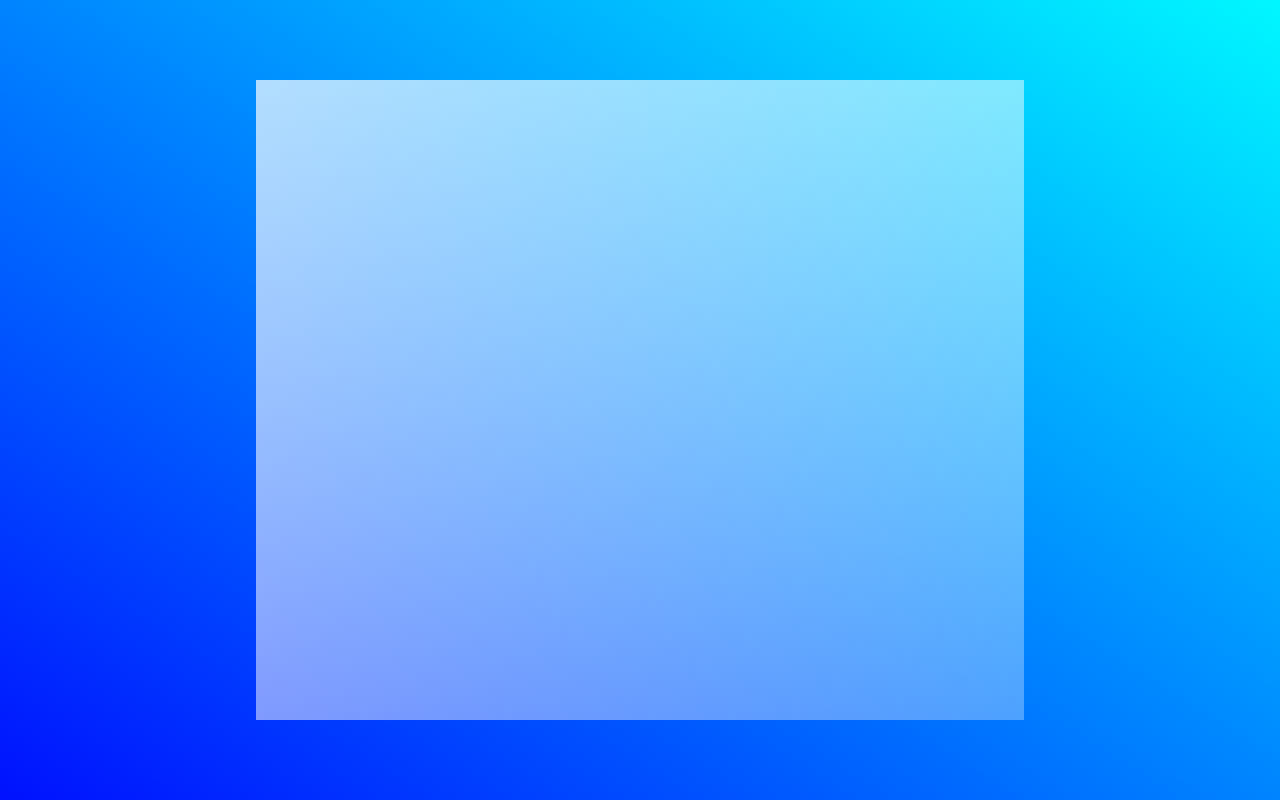
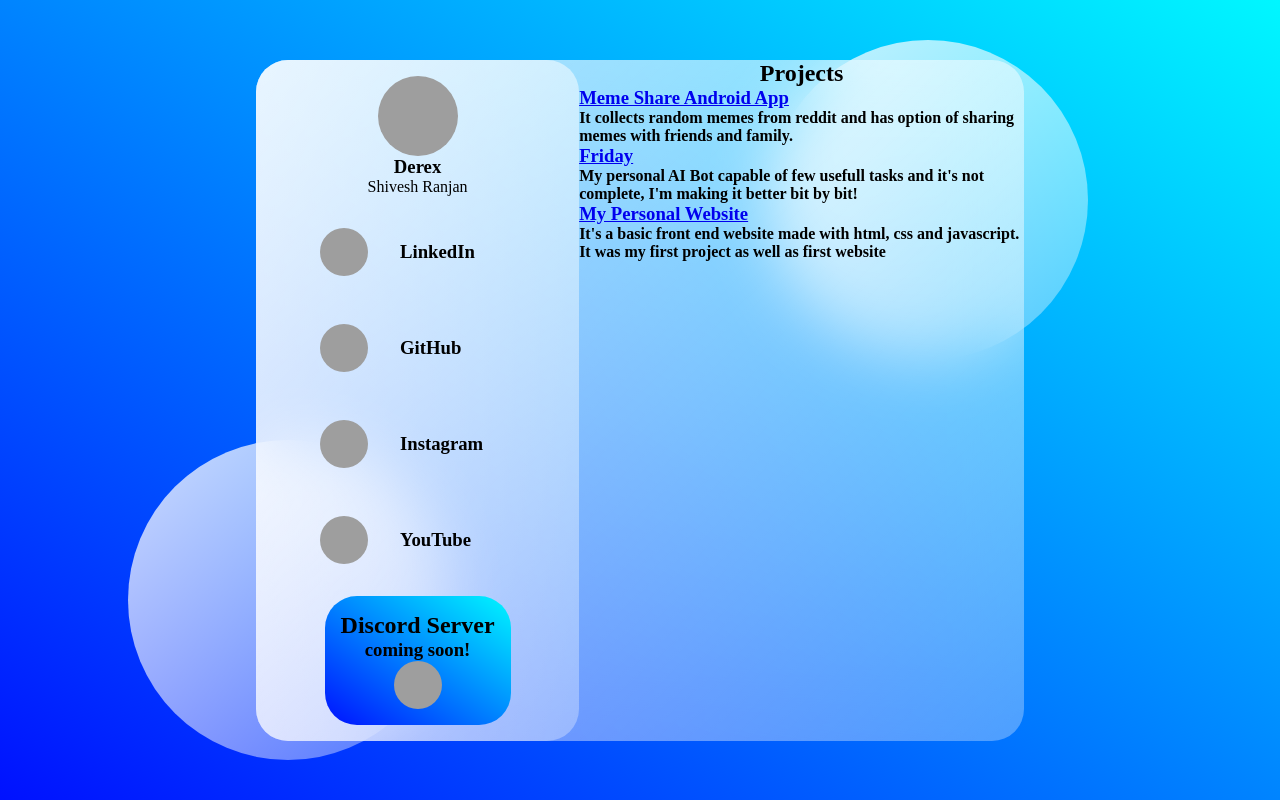
Before and after one commit to shivesh-ranjan/glass-website, a plain HTML site: page index.html in a window 1280 px wide. Drawn offline with Linux system fonts and the light colour scheme; grey boxes are pictures that could not be loaded.

Commit message:
second commit

```diff
--- a/css/styles.css
+++ b/css/styles.css
@@ -17,4 +17,77 @@ main{
     min-height: 80vh;
     width: 60%;
     background: linear-gradient(to right bottom, rgba(255,255,255,0.7), rgba(255,255,255,0.3));
+    border-radius: 2rem;
+    z-index:3;
+    backdrop-filter: blur(2rem);
+    display: flex;
 }
+.circle1,
+.circle2 {
+    background: white;
+    background: linear-gradient(
+        to right bottom,
+        rgba(255,255,255,0.8),
+        rgba(255,255,255,0.3)
+    );
+    height: 20rem;
+    width: 20rem;
+    position: absolute;
+    z-index:2;
+    border-radius: 50%;
+}
+.circle1{
+    bottom:5%;
+    left:10%;
+}
+.circle2{
+    top: 5%;
+    right:15%;
+}
+.dashboard{
+    flex: 1;
+    display: flex;
+    flex-direction: column;
+    align-items: center;
+    justify-content: space-evenly;
+    text-align: center;
+    background: linear-gradient(to right bottom, rgba(255,255,255,0.7), rgba(255,255,255,0.3));
+    border-radius: 2rem;
+    padding: 1rem;
+}
+.user img{
+    height: 5rem;
+    width:5rem;
+    border-radius: 50%;
+}
+.link img, .pro img{
+    height:3rem;
+    width:3rem;
+    border-radius: 50%;
+}
+.projects{
+    flex:2;
+    display:flex;
+    flex-direction: column;
+    align-items: center;
+}
+.link{
+    display:flex;
+    margin: 1rem 0rem;
+    padding: 1rem 3rem;
+    align-items: center;
+}
+.link h3{
+    padding: 0rem 2rem;
+}
+.pro{
+    background: linear-gradient(to right top, rgb(0, 17, 255), rgb(0, 247, 255));
+    flex: 1;
+    display: flex;
+    flex-direction: column;
+    align-items: center;
+    justify-content: space-evenly;
+    text-align: center;
+    border-radius: 2rem;
+    padding: 1rem;
+}
--- a/index.html
+++ b/index.html
@@ -9,7 +9,51 @@
     <body>
         <main>
             <section class="glass">
-
+                <div class="dashboard">
+                    <div class="user">
+                        <img src="https://raw.githubusercontent.com/shivesh-ranjan/personal-website/main/img/me.jpg" alt="pic">
+                        <h3>Derex</h3>
+                        <p>Shivesh Ranjan</p>
+                    </div>
+                    <div class="links">
+                        <div class="link">
+                            <img src="https://cdn.freebiesupply.com/logos/large/2x/linkedin-icon-logo-png-transparent.png" alt="LinkedIn">
+                            <h3>LinkedIn</h3>
+                        </div>
+                        <div class="link">
+                            <img src="https://cdn.onlinewebfonts.com/svg/img_326384.png" alt="gitHub">
+                            <h3>GitHub</h3>
+                        </div>
+                        <div class="link">
+                            <img src="https://th.bing.com/th/id/R.cadffc53ec094eb761f4b01ad7bf12cb?rik=8HhXk%2b5PP7XurQ&riu=http%3a%2f%2fpngimg.com%2fuploads%2finstagram%2finstagram_PNG10.png&ehk=%2f7%2ftghrL31GFpelB7DZvprao8IZHRvmhi0BpDsEAZgI%3d&risl=&pid=ImgRaw&r=0" alt="IG">
+                            <h3>Instagram</h3>
+                        </div>
+                        <div class="link">
+                            <img src="https://1.bp.blogspot.com/-B4WYl2fhVl8/XDdGAIe3xwI/AAAAAAAAGvA/g86UJjU5iiU63eqK8aCbwCQjodcndmZtQCK4BGAYYCw/s1600/logo%2Byoutube.png" alt="YouTube">
+                            <h3>YouTube</h3>
+                        </div>
+                    </div>
+                    <div class="pro">
+                        <h2>Discord Server</h2>
+                        <h3>coming soon!</h3>
+                        <img src="https://nektony.com/wp-content/uploads/2019/07/discord-icon.png" alt="Discord">
+                    </div>
+                </div>
+                <div class="projects">
+                    <h1>Projects</h1>
+                    <div class="project">
+                        <a href="https://github.com/shivesh-ranjan/Meme-Share-App"><h3>Meme Share Android App</h3></a>
+                        <h4>It collects random memes from reddit and has option of sharing memes with friends and family.</h4>
+                    </div>
+                    <div class="project">
+                        <a href="https://github.com/shivesh-ranjan/Friday"><h3>Friday</h3></a>
+                        <h4>My personal AI Bot capable of few usefull tasks and it's not complete, I'm making it better bit by bit!</h4>
+                    </div>
+                    <div class="project">
+                        <a href="https://shivesh-ranjan.github.io/personal-website/"><h3>My Personal Website</h3></a>
+                        <h4>It's a basic front end website made with html, css and javascript. It was my first project as well as first website</h4>
+                    </div>
+                </div>
             </section>
         </main>
         <div class="circle1"></div>
```
